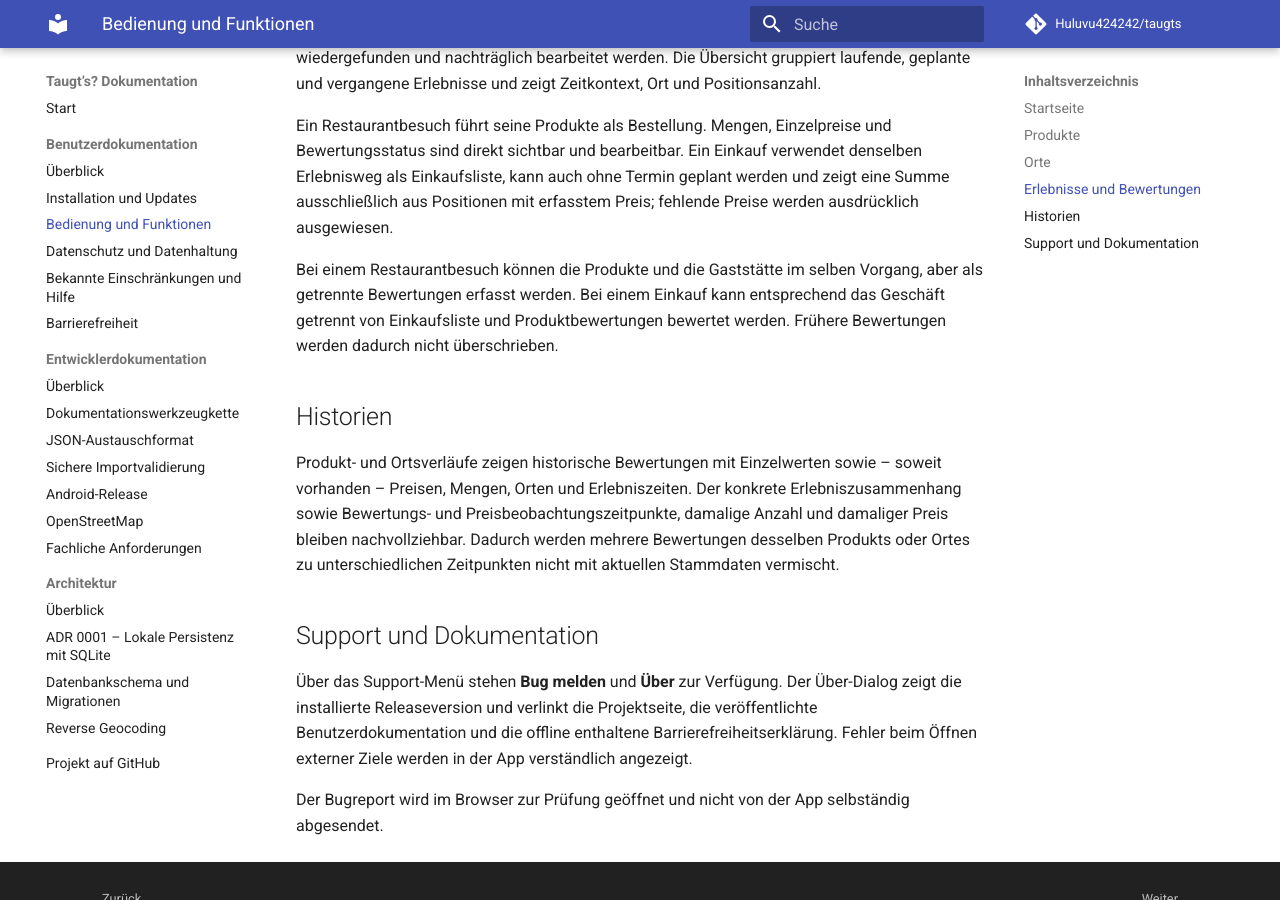
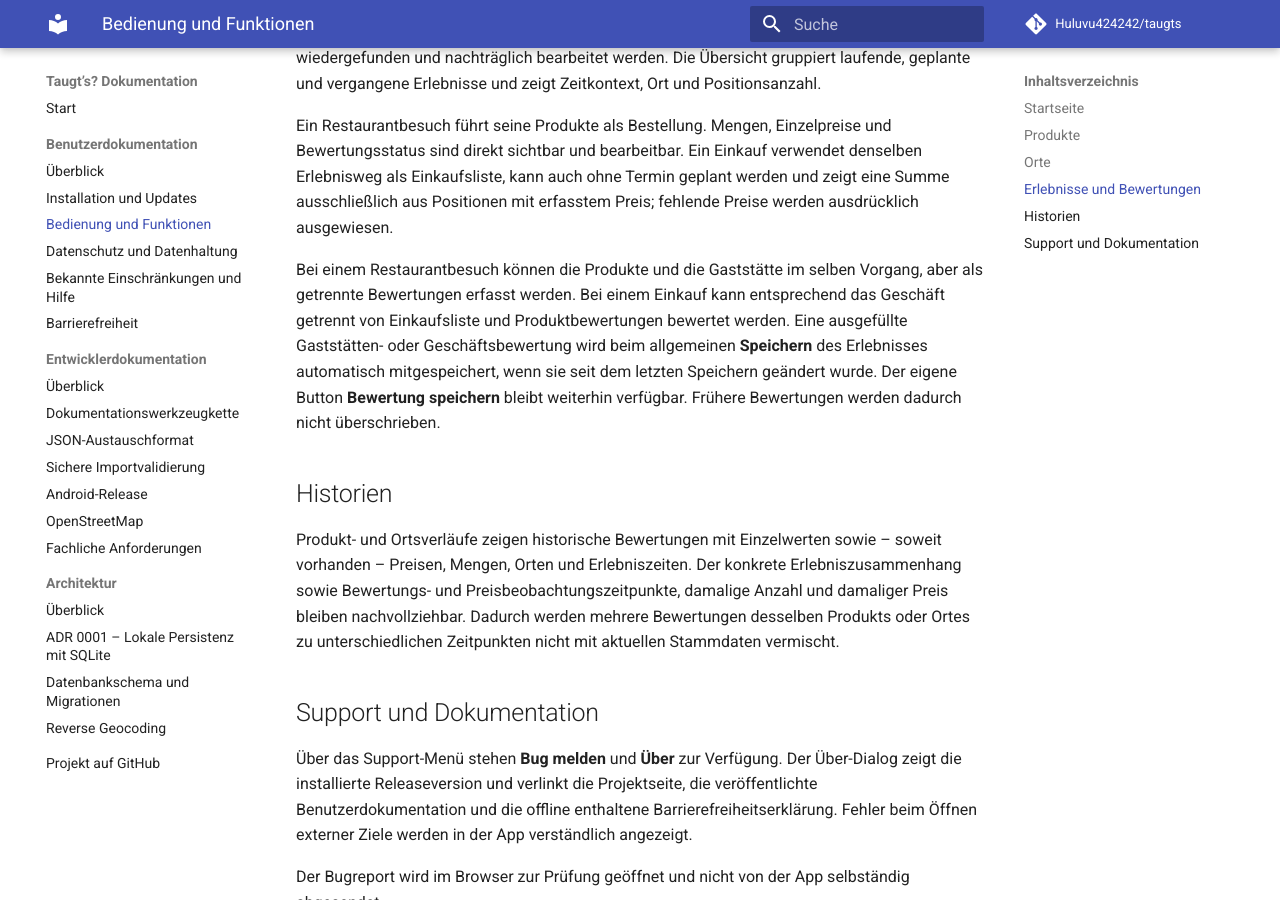
Before and after one commit to Huluvu424242/taugts, an MkDocs documentation site: the page built from docs/benutzer/bedienung.md, in a window 1280 px wide and 900 px high, scrolled down 1330 px. Built offline with MkDocs 1.6.1 and Material for MkDocs 9.7.7, drawn with Linux system fonts in a browser that asks for light colours; comment, search, counter and statistics services are not loaded.

Commit message:
Story #178: Gemeinsames Speichern dokumentieren

```diff
--- a/docs/benutzer/bedienung.md
+++ b/docs/benutzer/bedienung.md
@@ -28,7 +28,7 @@ Restaurantbesuche und Einkäufe können geplant, begonnen, beendet, in der Erleb
 
 Ein Restaurantbesuch führt seine Produkte als Bestellung. Mengen, Einzelpreise und Bewertungsstatus sind direkt sichtbar und bearbeitbar. Ein Einkauf verwendet denselben Erlebnisweg als Einkaufsliste, kann auch ohne Termin geplant werden und zeigt eine Summe ausschließlich aus Positionen mit erfasstem Preis; fehlende Preise werden ausdrücklich ausgewiesen.
 
-Bei einem Restaurantbesuch können die Produkte und die Gaststätte im selben Vorgang, aber als getrennte Bewertungen erfasst werden. Bei einem Einkauf kann entsprechend das Geschäft getrennt von Einkaufsliste und Produktbewertungen bewertet werden. Frühere Bewertungen werden dadurch nicht überschrieben.
+Bei einem Restaurantbesuch können die Produkte und die Gaststätte im selben Vorgang, aber als getrennte Bewertungen erfasst werden. Bei einem Einkauf kann entsprechend das Geschäft getrennt von Einkaufsliste und Produktbewertungen bewertet werden. Eine ausgefüllte Gaststätten- oder Geschäftsbewertung wird beim allgemeinen **Speichern** des Erlebnisses automatisch mitgespeichert, wenn sie seit dem letzten Speichern geändert wurde. Der eigene Button **Bewertung speichern** bleibt weiterhin verfügbar. Frühere Bewertungen werden dadurch nicht überschrieben.
 
 ## Historien
 
```
